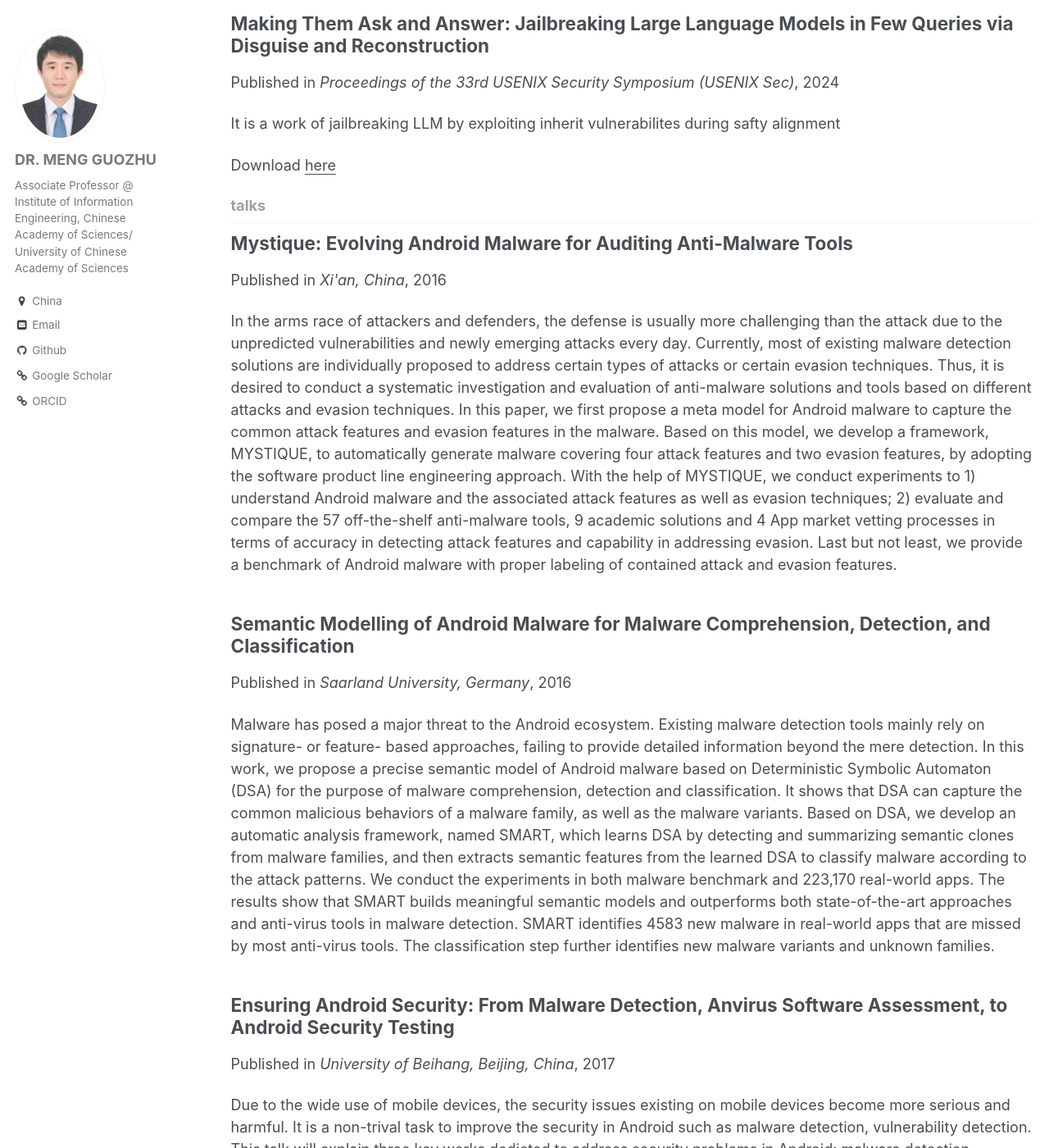
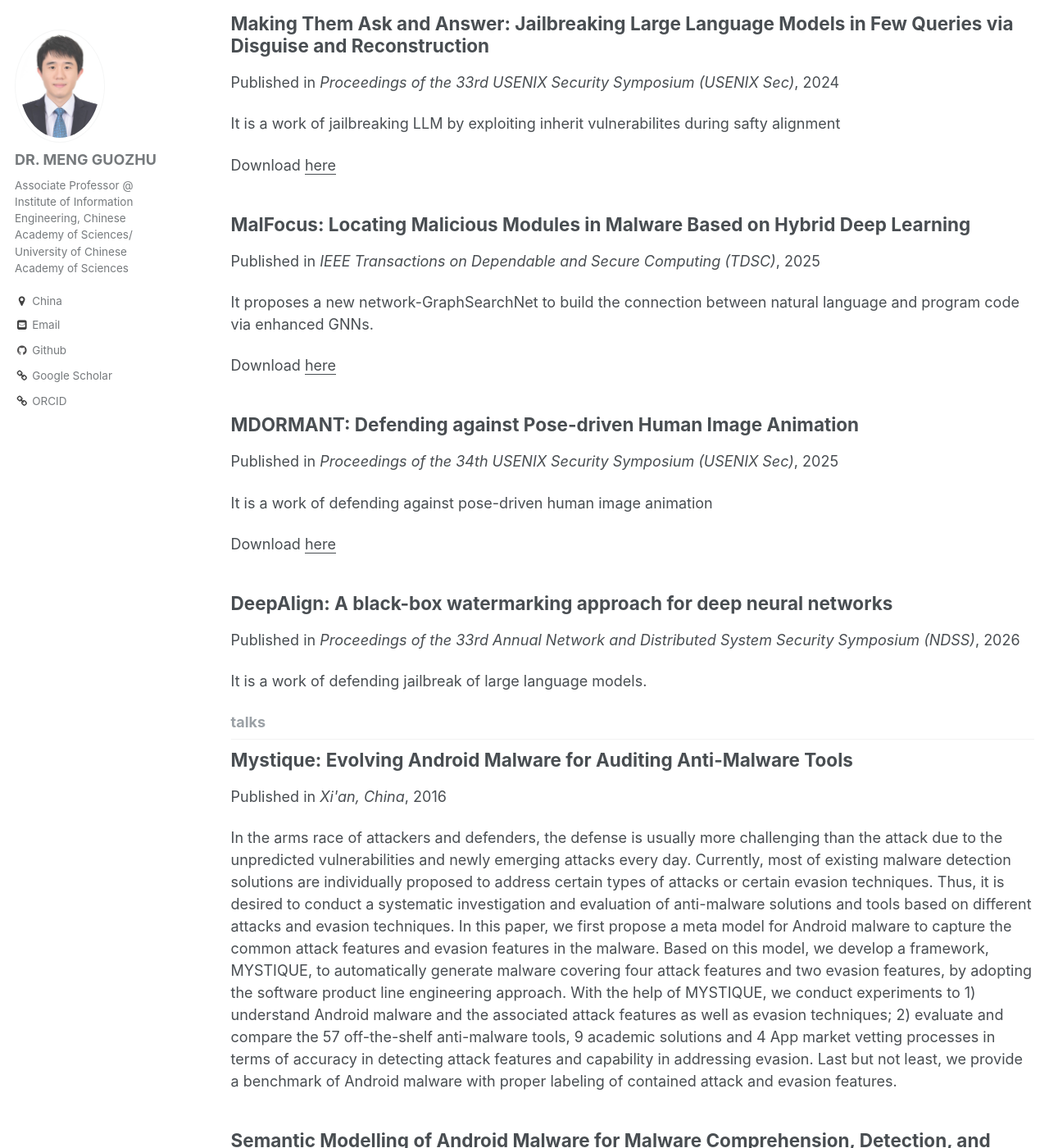
Before and after one commit to impillar/impillar.github.io, a Jekyll site: the page built from _pages/collection-archive.html, in a window 1280 px wide and 1400 px high, scrolled down 10679 px. Shown: the whole window at 82% size. Built offline with Jekyll 4.4.1, drawn with Linux system fonts in a browser that asks for light colours.

```diff
--- a/_includes/archive-publication.html
+++ b/_includes/archive-publication.html
@@ -61,6 +61,8 @@
 		&nbsp;[ <span style="font-size:12px; color:blue"><a href="{{ post.bib }}">BIB</a></span> ]
 		{% elsif post.paperurl %}
 		&nbsp;[ <span style="font-size:12px; color:blue"><a href="{{ post.paperurl }}">PDF</a></span> ]
+		{% elsif post.code %}
+		&nbsp;[ <span style="font-size:12px; color:blue"><a href="{{ post.code }}">CODE</a></span> ]
 		{% endif %}
 
         {% if post.remark %}
--- a/_publications/2023-08-09-USENIX-TensorScope.md
+++ b/_publications/2023-08-09-USENIX-TensorScope.md
@@ -11,5 +11,5 @@ year: 2023
 paperurl: 'http://impillar.github.io/files/usenix2023tensorscope.pdf'
 bib: 'http://impillar.github.io/files/usenix2023tensorscope.md'
 # citation: ''
-# remark: "(To appear)"
+remark: 'Second Prize of Tool Demo in ChinaSoft 2023'
 ---
--- /dev/null
+++ b/_publications/2025-04-14-TDSC-MalFocus.md
@@ -0,0 +1,13 @@
+---
+title: "MalFocus: Locating Malicious Modules in Malware Based on Hybrid Deep Learning"
+collection: publications
+permalink: /publication/2025-04-14-TDSC-MalFocus
+excerpt: 'It proposes a new network-GraphSearchNet to build the connection between natural language and program code via enhanced GNNs.'
+date: 2025-04-14
+venue: 'IEEE Transactions on Dependable and Secure Computing (TDSC)'
+paperurl: 'http://impillar.github.io/files/tdsc2025malfocus.pdf'
+bib: 'http://impillar.github.io/files/tdsc2025malfocus.md'
+author: "Weihao Huang, Chaoyang Lin, Lu Xiang, Zhiyu Zhang, Guozhu Meng, Lei Xue, Kai Chen, Lei Meng, and Zongming Zhang"
+year: 2025
+# remark: "(To appear)"
+---
--- /dev/null
+++ b/_publications/2025-08-13-USENIX-Dormant.md
@@ -0,0 +1,14 @@
+---
+title: 'MDORMANT: Defending against Pose-driven Human Image Animation'
+collection: publications
+permalink: /publication/2025-08-13-USENIX-Dormant
+excerpt: 'It is a work of defending against pose-driven human image animation'
+date: 2025-08-13
+venue: 'Proceedings of the 34th USENIX Security Symposium (USENIX Sec)'
+author: ' Jiachen Zhou, Mingsi Wang, Tianlin Li, Guozhu Meng, and Kai Chen'
+address: 'Seattle, WA, USA'
+year: 2025
+paperurl: 'http://impillar.github.io/files/usenix2025dormant.pdf'
+bib: 'http://impillar.github.io/files/usenix2025dormant.md'
+code: 'https://github.com/Manu21JC/Dormant'
+---
--- /dev/null
+++ b/_publications/2026-02-23-NDSS-DeepAlign.md
@@ -0,0 +1,14 @@
+---
+title: 'DeepAlign: A black-box watermarking approach for deep neural networks'
+collection: publications
+permalink: /publication/2026-02-23-NDSS-DeepAlign
+excerpt: 'It is a work of defending jailbreak of large language models.'
+date: 2026-02-23
+venue: 'Proceedings of the 33rd Annual Network and Distributed System Security Symposium (NDSS)'
+author: 'Yingjie Zhang, Tong Liu, Zhe Zhao, Guozhu Meng, and Kai Chen'
+address: 'San Diego, California, USA'
+# paperurl: 'http://impillar.github.io/files/ndss2026deepalign.pdf'
+# bib: 'http://impillar.github.io/files/ndss2026deepalign.md'
+year: 2026
+remark: '(To Appear)'
+---
--- /dev/null
+++ b/files/tdsc2025malfocus.md
@@ -0,0 +1,10 @@
+@article{tdsc2025malfocus,
+  author = {Weihao Huang and Chaoyang Lin and Lu Xiang and Zhiyu Zhang and Guozhu Meng and Lei Xue and Kai Chen and Lei Meng and Zongming Zhang},
+  title = {{MalFocus: Locating Malicious Modules in Malware Based on Hybrid Deep Learning}},
+  booktitle = {IEEE Transactions on Dependable and Secure Computing (TDSC)},
+  publisher = {IEEE},
+  volume={22},
+  number={5},
+  pages={5060-5076},
+  year = {2025}
+}
--- /dev/null
+++ b/files/usenix2025dormant.md
@@ -0,0 +1,8 @@
+@inproceedings{usenix2025dormant,
+  author    = {Jiachen Zhou and Mingsi Wang and Tianlin Li and Guozhu Meng and Kai Chen},
+  title     = {{MDORMANT: Defending against Pose-driven Human Image Animation}},
+  booktitle = {Proceedings of the 34th USENIX Security Symposium (USENIX)},
+  year      = {2025},
+  location  = {Seattle, WA, USA},
+  month     = Aug
+}
```
Also changed, not shown: 2 other files.
